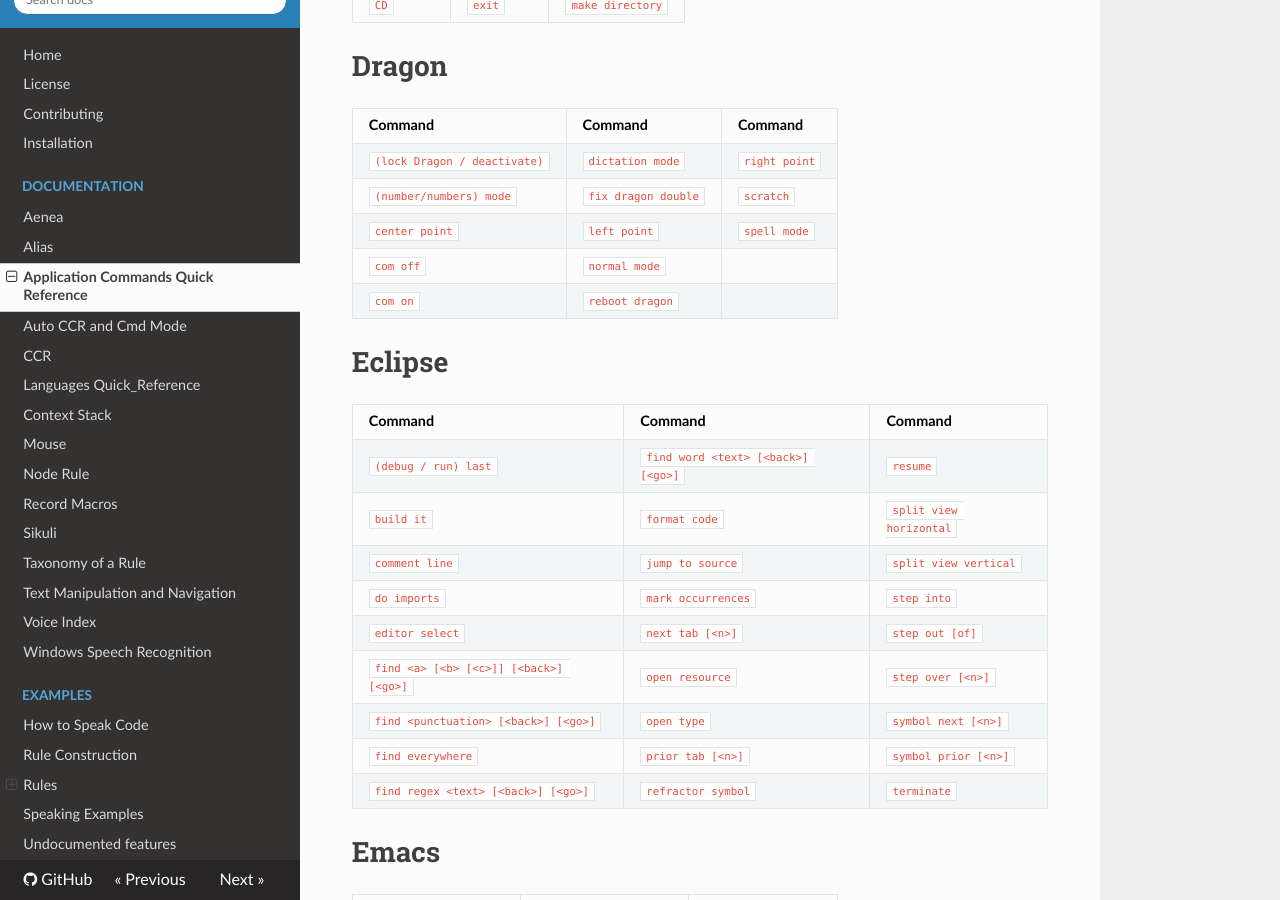
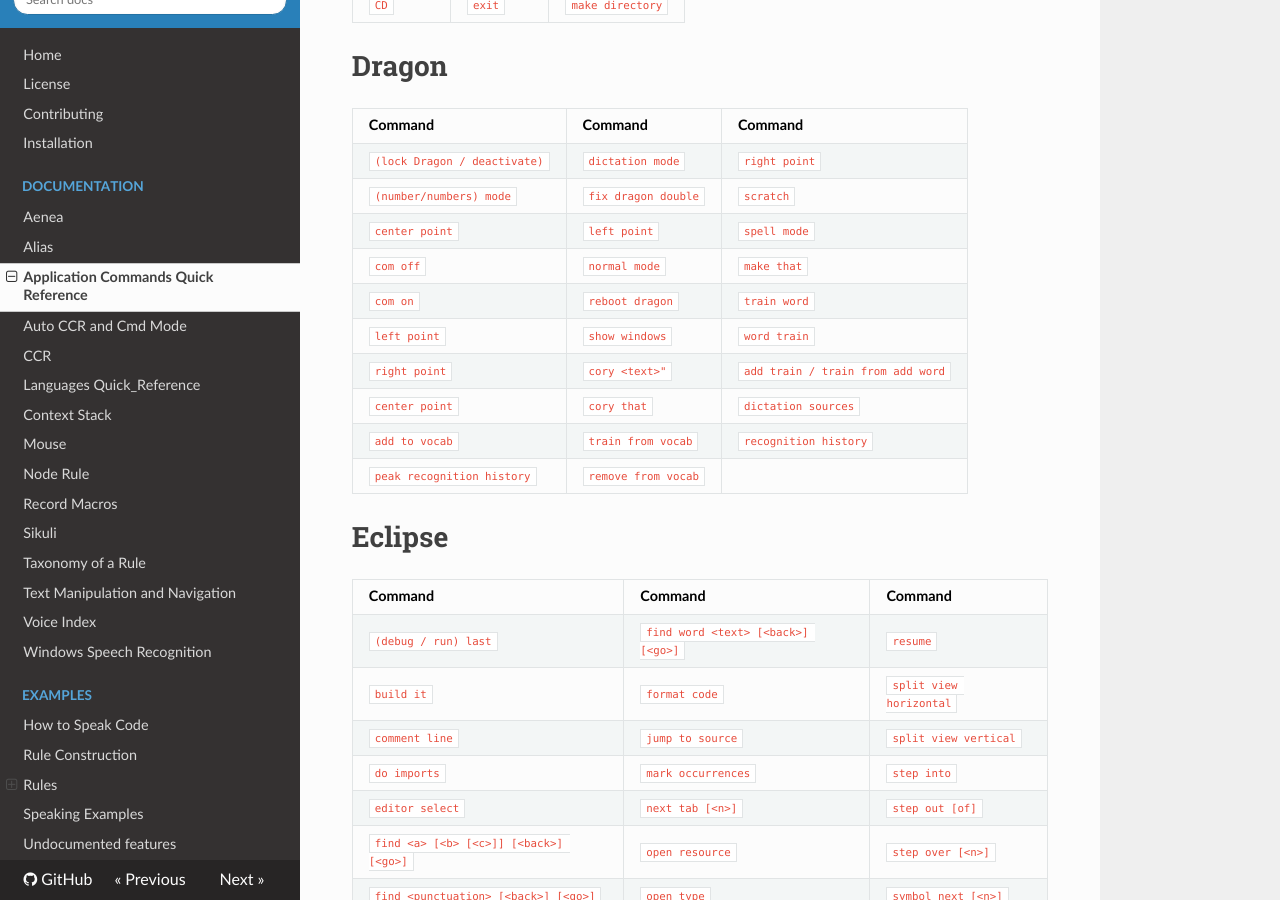
Before and after one commit to dictation-toolbox/Caster, an MkDocs documentation site: the page built from castervoice/doc/readthedocs/Application_Commands_Quick_Reference.md, in a window 1280 px wide and 900 px high, scrolled down 5811 px. Built offline with MkDocs 1.6.1, drawn with Linux system fonts in a browser that asks for light colours; nearby versions of some CDN libraries; comment, search, counter and statistics services are not loaded.

Commit message:
Removed the shadowed dragon format command and added updated dra… (#622)
* Removed the Dragon format command and added documentation

* corrected ugly formatting

```diff
--- a/castervoice/doc/readthedocs/Application_Commands_Quick_Reference.md
+++ b/castervoice/doc/readthedocs/Application_Commands_Quick_Reference.md
@@ -166,13 +166,18 @@
 
 # Dragon
 
-| Command                      | Command             | Command       |
-|:-----------------------------|:--------------------|:--------------|
-| `(lock Dragon / deactivate)` | `dictation mode`    | `right point` |
-| `(number/numbers) mode`      | `fix dragon double` | `scratch`     |
-| `center point`               | `left point`        | `spell mode`  |
-| `com off`                    | `normal mode`       |               |
-| `com on`                     | `reboot dragon`     |               |
+| Command                      | Command              | Command                          |
+|:-----------------------------|:---------------------|:---------------------------------|
+| `(lock Dragon / deactivate)` | `dictation mode`     | `right point`                    |
+| `(number/numbers) mode`      | `fix dragon double`  | `scratch`                        |
+| `center point`               | `left point`         | `spell mode`                     |
+| `com off`                    | `normal mode`        | `make that`                      |
+| `com on`                     | `reboot dragon`      | `train word`                     |
+| `left point`                 | `show windows`       | `word train`                     |
+| `right point`                | `cory <text>"`       | `add train / train from add word`|
+| `center point`               | `cory that`          | `dictation sources`              |
+| `add to vocab`               | `train from vocab`   | `recognition history`            |
+| `peak recognition history`   | `remove from vocab`  |                                  |
 
 # Eclipse
 
```
Also changed, not shown: 1 other file.
